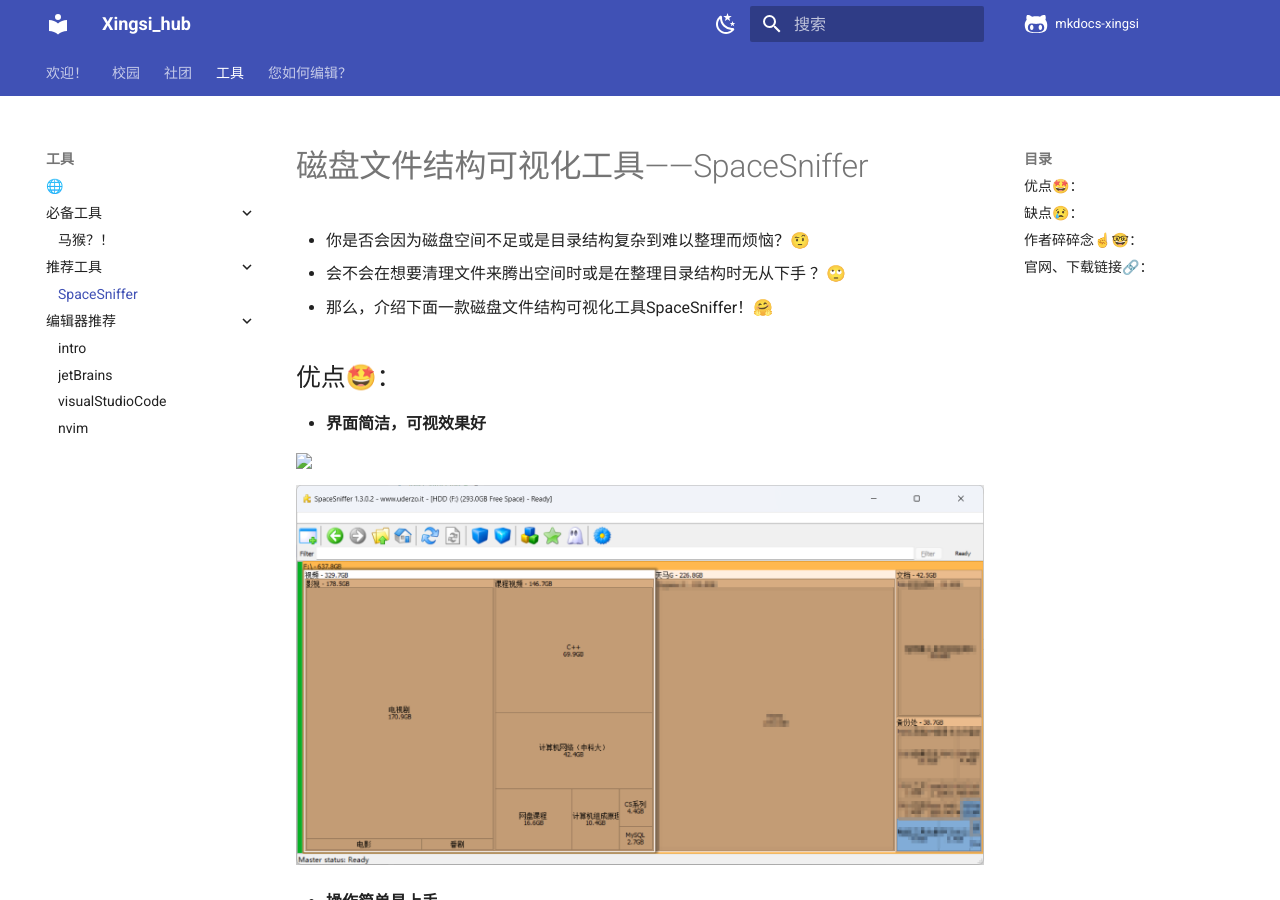
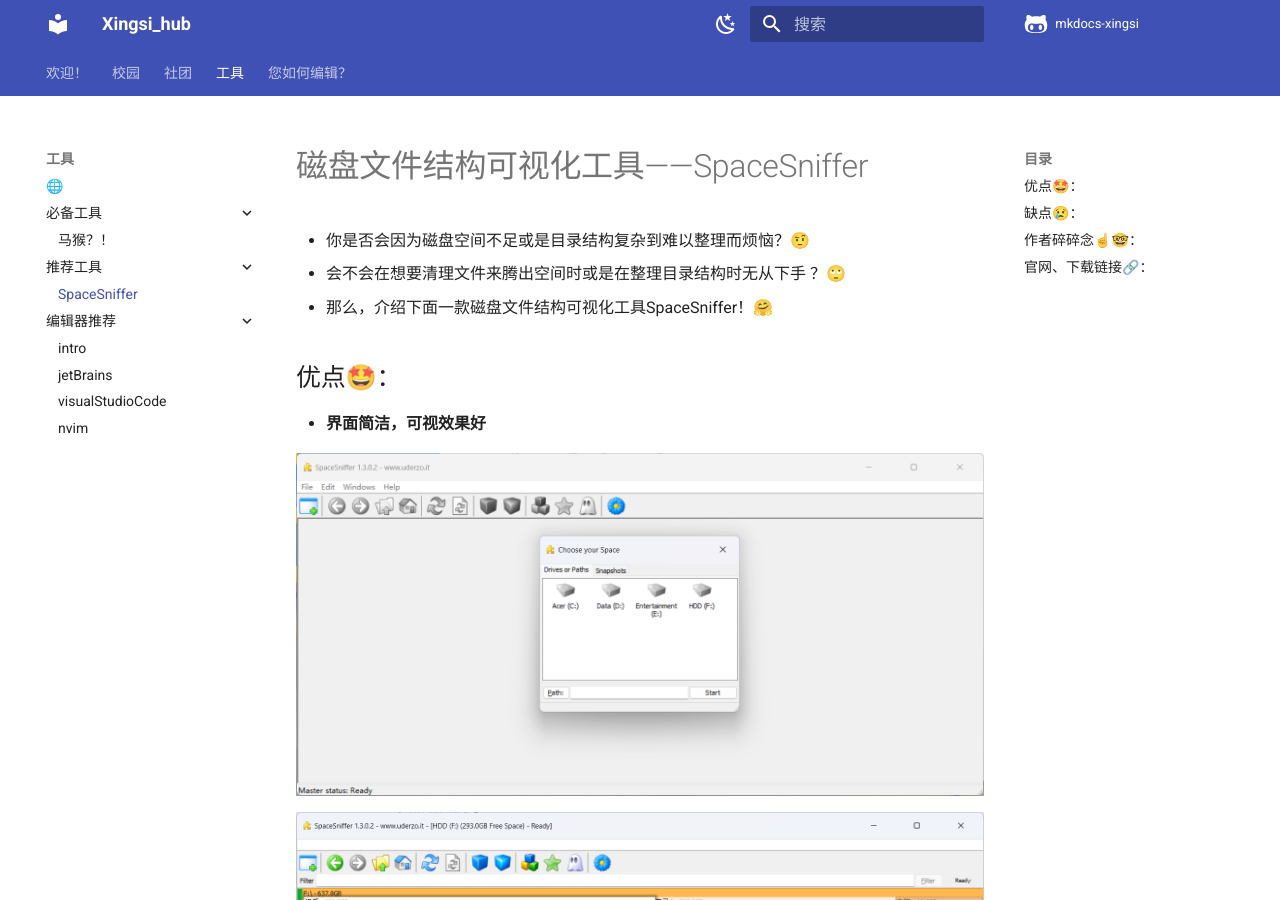
Before and after one commit to disjfjdizmfnkf/mkdocs-xingsi, an MkDocs documentation site: the page built from docs/recommendTools/SpaceSniffer.md, in a window 1280 px wide and 900 px high. Built offline with MkDocs 1.6.1 and Material for MkDocs 9.7.7, drawn with Linux system fonts in a browser that asks for light colours; comment, search, counter and statistics services are not loaded.

Commit message:
fix: 路径

```diff
--- a/docs/recommendTools/SpaceSniffer.md
+++ b/docs/recommendTools/SpaceSniffer.md
@@ -9,10 +9,10 @@
  - **界面简洁，可视效果好**
 
 
-<img src='assets/recommendTools/SpaceSniffer/开始界面.png'>
+<img src='../../assets/recommendTools/SpaceSniffer/开始界面.png'>
 
 
-<img src='/assets/recommendTools/SpaceSniffer/磁盘分析后界面.png'>
+<img src='../../assets/recommendTools/SpaceSniffer/磁盘分析后界面.png'>
 
 
  - **操作简单易上手**
@@ -21,7 +21,7 @@
 
     &emsp;&emsp;对想要查看或是删除的文件或文件夹右键即可显示对应操作，双击文件夹标题便可缩放视图到全部，再次双击便可退回到上个视图。
 
-<img src='../assets/recommendTools/SpaceSniffer/右键菜单.png'>
+<img src='../../assets/recommendTools/SpaceSniffer/右键菜单.png'>
 
 
  - **即时更新文件改动**
```
Also changed, not shown: docs/chapterGuide/campus.md (+1 -1 lines).
